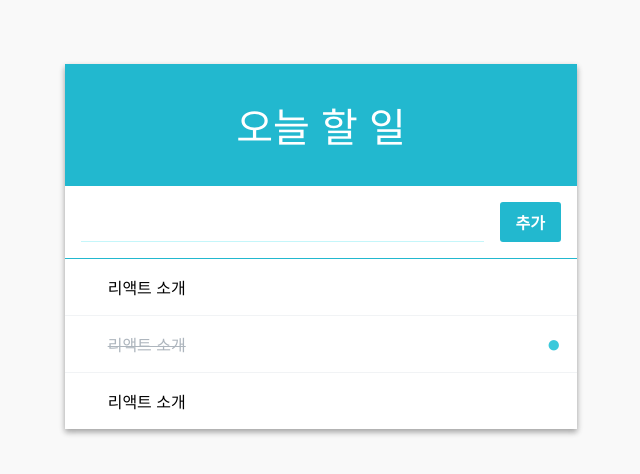
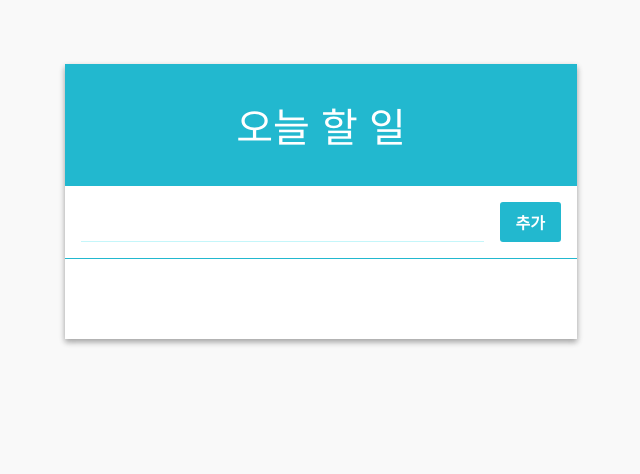
Before and after one commit to MaxKim-J/Max-React-Toy, a React (Create React App) app: page / in a window 1280 px wide. Shown: the top 474 px of the page, without its empty margins (319-959 px from the left). Built offline with nearby package versions, Linux system fonts and the light colour scheme.

Commit message:
shouldComponentUpdate 메소드 이용하여 todoitemList 컴포넌트 최적화 삭제, 토글시 todos배열의 값이 달라질때만 렌더링하도록 수정

```diff
--- a/src/App.js
+++ b/src/App.js
@@ -8,11 +8,7 @@ class App extends Component {
 
   state = {
     input: '',
-    todos: [
-      { id: 0, text: ' 리액트 소개', checked: false },
-      { id: 1, text: ' 리액트 소개', checked: true },
-      { id: 2, text: ' 리액트 소개', checked: false },
-    ]
+    todos: []
   }
   handleChange = (e) => {
     this.setState({
--- a/src/components/TodoItem/TodoItem.js
+++ b/src/components/TodoItem/TodoItem.js
@@ -2,6 +2,13 @@ import React, { Component } from 'react';
 import './TodoItem.css';
 
 class TodoItem extends Component {
+
+  // toggle되는 경우에도 리렌더링 될 필요 없음 -> checked 여부를 바인딩
+  shouldComponentUpdate(nextProps, nextState) {
+    return this.props.checked !== nextProps.checked;
+  }
+
+  // 렌더 함수에 콘솔로그 집어넣어서 불필요한 타이밍에 렌더링되고 있는지 체크
   render() {
     const { text, checked, id, onToggle, onRemove } = this.props;
     return (
@@ -10,7 +17,7 @@ class TodoItem extends Component {
           e.stopPropagation();
           // 이벤트의 확산을 멈춰줌, 삭제부분에 들어간 이벤트 버블링이
           // 부모의 이벤트까지 전달되지 않도록 해줌
-          onRemove(id)
+          onRemove(id);
         }}>X
         </div>
         <div className={`todo-text ${checked ? ' checked' : ''}`}>
--- a/src/components/TodoItemList/TodoItemList.js
+++ b/src/components/TodoItemList/TodoItemList.js
@@ -2,6 +2,11 @@ import React, { Component } from 'react';
 import TodoItem from '../TodoItem/TodoItem'
 // 클래스형 컴포 - 성능 최적화에 유용
 class TodoItemList extends Component {
+  // input prop이 바뀔때마다 렌더링이 되고 있는 상황 -> 굳이 필요 업따!
+  // 업데이트에 영향을 끼치는 조건을 리턴값으로 지정하면 todos가 바뀌면 렌더링함
+  shouldComponentUpdate(nextProps, nextState) {
+    return this.props.todos !== nextProps.todos;
+  }
   render() {
     const { todos, onToggle, onRemove } = this.props;
     // map함수- 넘어온 todos배열을 컴포넌트 배열로 변환해준다
```
